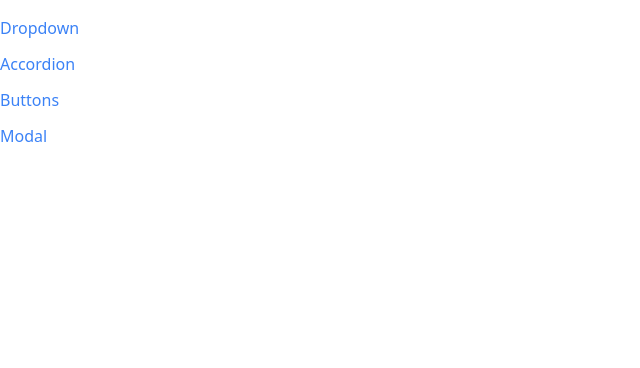
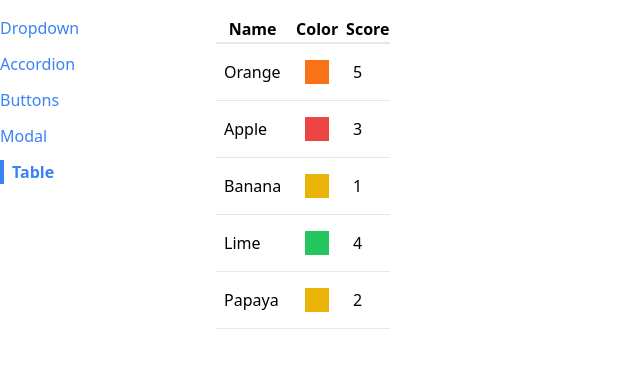
Before and after one commit to ankitsrivastava0103/comps, a React (Create React App) app: page /table in a window 1280 px wide. Shown: the top 368 px of the page, without its empty margins (0-640 px from the left). Built offline with nearby package versions, Linux system fonts and the light colour scheme.

Commit message:
Making Resuable Component

```diff
--- a/src/App.js
+++ b/src/App.js
@@ -4,6 +4,7 @@
 import ButtonPage from "./pages/ButtonPage";
 import Sidebar from "./components/Sidebar";
 import ModalPage from "./pages/ModalPage";
+import TablePage from "./pages/TablePage";
 
 const App = () => {
   return (
@@ -22,6 +23,9 @@
         <Route path="/modal">
           <ModalPage />
         </Route>
+        <Route path="/table">
+          <TablePage />
+        </Route>
       </div>
     </div>
   );
--- a/src/components/Sidebar.js
+++ b/src/components/Sidebar.js
@@ -6,6 +6,7 @@
     { label: "Accordion", path: "/accordion" },
     { label: "Buttons", path: "/buttons" },
     { label: "Modal", path: "/modal" },
+    { label: "Table", path: "/table" },
   ];
 
   const renderLinks = links.map((link) => {
--- /dev/null
+++ b/src/components/Table.js
@@ -0,0 +1,31 @@
+const Table = ({ data, config, keyFn }) => {
+  const renderedHeaders = config.map((column) => {
+    return <th key={column.label}>{column.label}</th>;
+  });
+
+  const renderedRows = data.map((rowData) => {
+    const renderCells = config.map((column) => {
+      return (
+        <td className="p-2" key={column.label}>
+          {column.render(rowData)}
+        </td>
+      );
+    });
+    return (
+      <tr className="border-b" key={keyFn(rowData)}>
+        {renderCells}
+      </tr>
+    );
+  });
+
+  return (
+    <table className="table-auto border-spacing-2">
+      <thead>
+        <tr className="border-b-2">{renderedHeaders}</tr>
+      </thead>
+      <tbody>{renderedRows}</tbody>
+    </table>
+  );
+};
+
+export default Table;
--- /dev/null
+++ b/src/pages/TablePage.js
@@ -0,0 +1,31 @@
+import Table from "../components/Table";
+
+const TablePage = () => {
+  const data = [
+    { name: "Orange", color: "bg-orange-500", score: 5 },
+    { name: "Apple", color: "bg-red-500", score: 3 },
+    { name: "Banana", color: "bg-yellow-500", score: 1 },
+    { name: "Lime", color: "bg-green-500", score: 4 },
+    { name: "Papaya", color: "bg-yellow-500", score: 2 },
+  ];
+
+  const config = [
+    { label: "Name", render: (fruit) => fruit.name },
+    {
+      label: "Color",
+      render: (fruit) => <div className={`p-3 m-2 ${fruit.color}`}></div>,
+    },
+    { label: "Score", render: (fruit) => fruit.score },
+  ];
+
+  const keyFn = (fruit) => {
+    return fruit.name;
+  };
+  return (
+    <div>
+      <Table data={data} config={config} keyFn={keyFn} />
+    </div>
+  );
+};
+
+export default TablePage;
```
